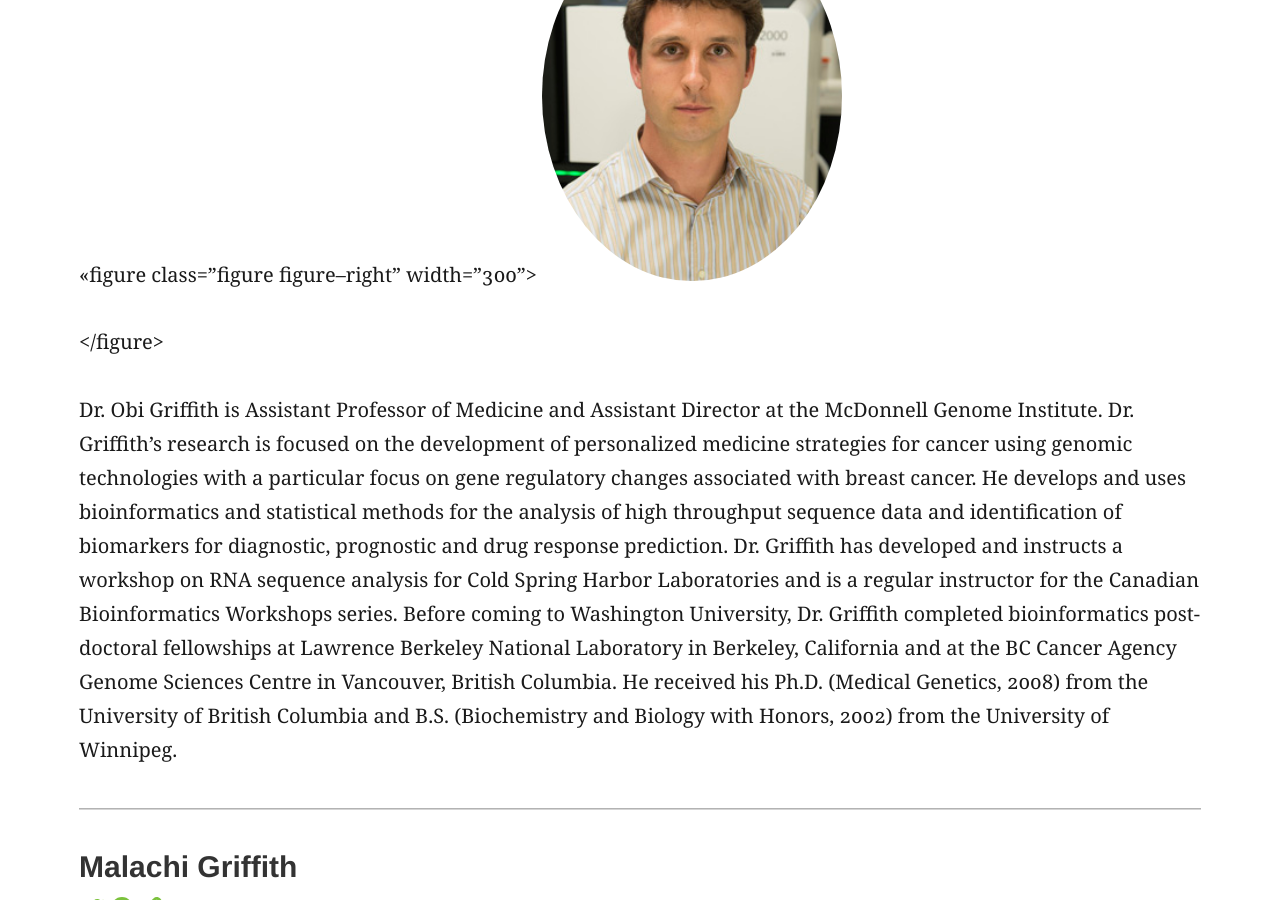
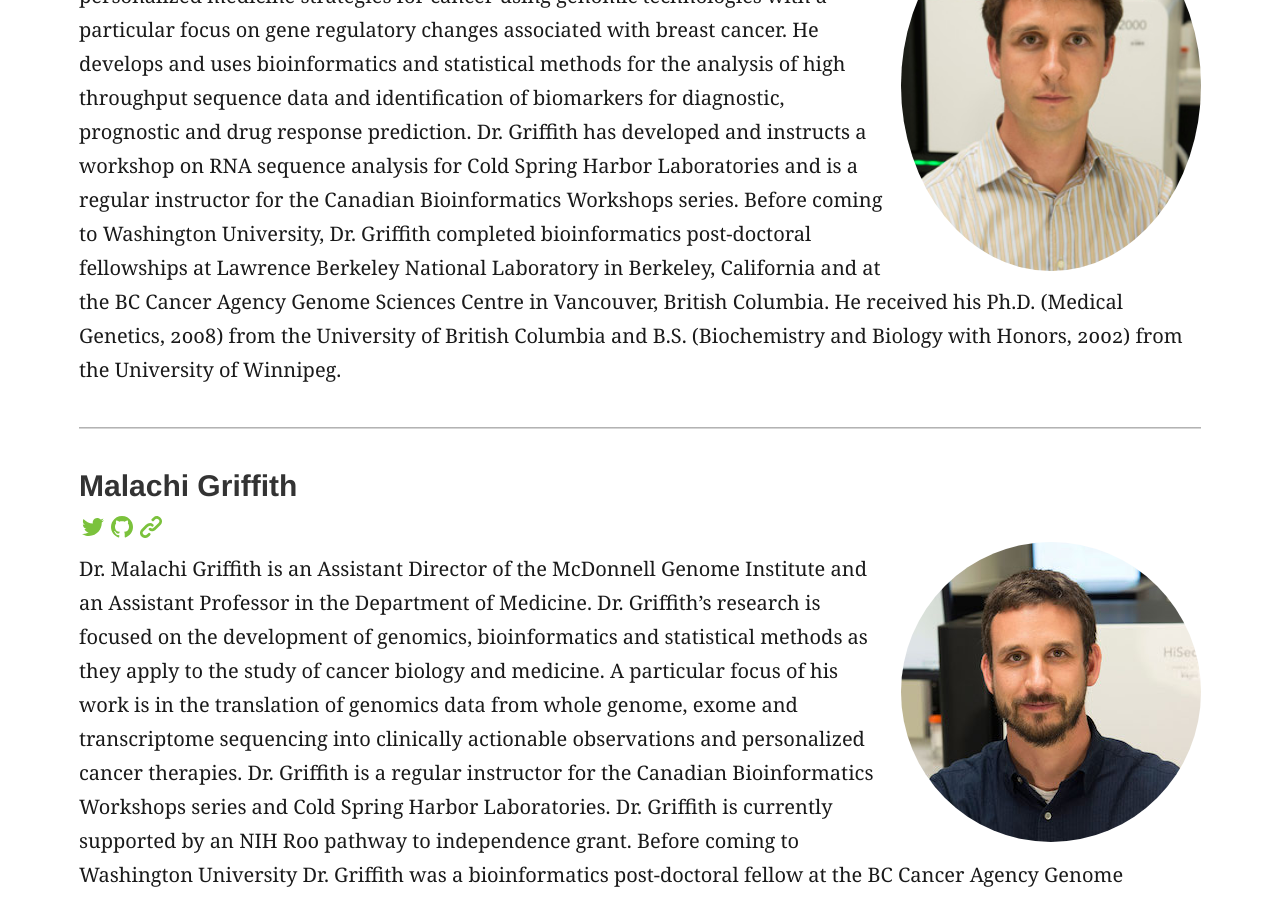
Before and after one commit to griffithlab/genviz.org, a Jekyll site: the page built from authors.md, in a window 1280 px wide and 900 px high, scrolled down 751 px. Built offline with Jekyll 4.4.1, drawn with Linux system fonts in a browser that asks for light colours; some of the changed text lies outside the part shown.

Commit message:
fixed minor typo

```diff
--- a/_includes/figure.html
+++ b/_includes/figure.html
@@ -1,4 +1,4 @@
-<<figure class="figure{% if include.position %}  figure--{{ include.position }}{% endif %}" {% if include.width %} width="{{ include.width }}"{% endif %}>
+<figure class="figure{% if include.position %}  figure--{{ include.position }}{% endif %}" {% if include.width %} width="{{ include.width }}"{% endif %}>
     <img class="image {% if include.class %} {{ include.class }}{% endif %}" src="{{ include.image | relative_url }}" {% if include.width %} width="{{ include.width }}"{% endif %}>
     {% if include.caption %}<figcaption class="caption">{{ include.caption }}</figcaption>{% endif %}
     {% if include.license %}
--- a/authors.md
+++ b/authors.md
@@ -45,5 +45,5 @@ Dr. Malachi Griffith is an Assistant Director of the McDonnell Genome Institute
 <a class="link" target="_blank" href="{{refer}}" title="{{link[0]}}">{% include icon.html id=id %}</a>
 {% endfor %}
 </nav>
-{% include figure.html image="/assets/Authors/ZacharySkidmore.png" position="right" class="rounded-circle" width="300" %}
+{% include figure.html image="/assets/Authors/ZacharySkidmore.png" position="right" class="rounded-circle" %}
 Zachary Skidmore is a staff scientist at the McDonell Genome Institute at Washington University in Saint Louis. His undergraduate work was completed at the Ohio State University where he obtained a B.Sc. in molecular biology. Graduate work was performed at the University of Illinois where he obtained a M.eng in bioinformatics. His research focus is in the realm of cancer biology where he uses and develops tools and techniques to aid in the analysis and interpretation of cancer sequencing data. He have worked on several large sequencing projects across many cancer types and has expertise in a variety of languages (perl, R, bash, python, typescript, angular2). He is the creator and maintainer of the bioconductor package GenVisR, a graphics program designed to help visualize cohort level genomic data.
```
